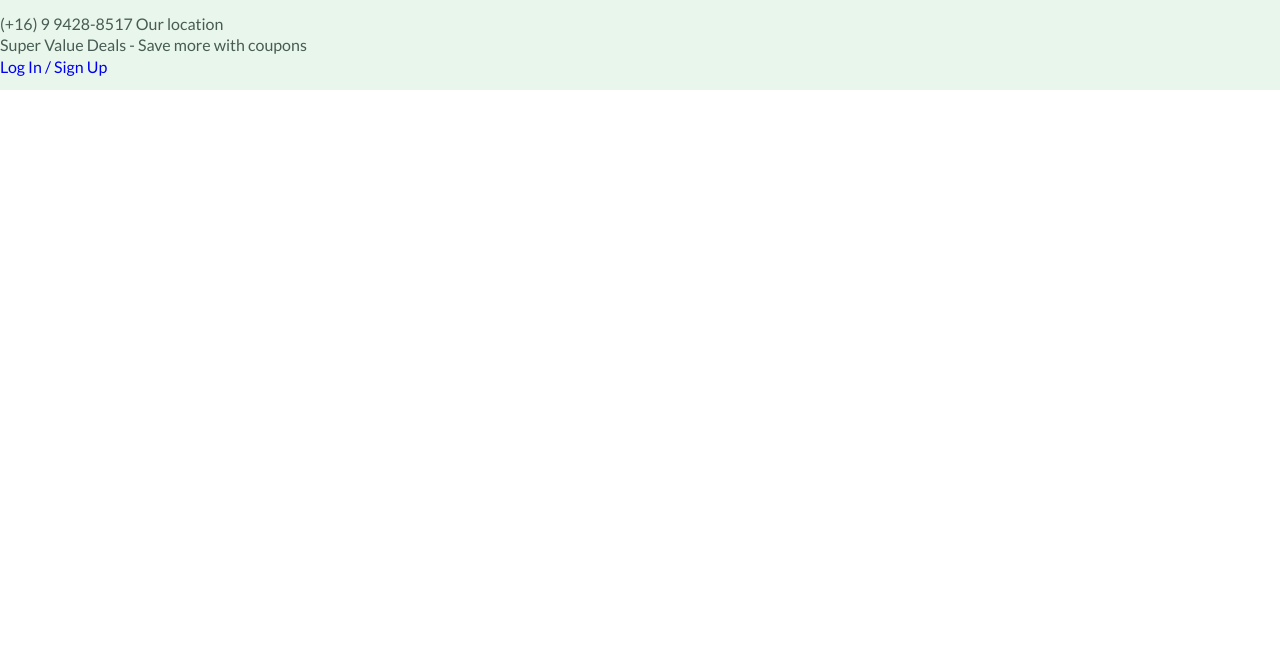
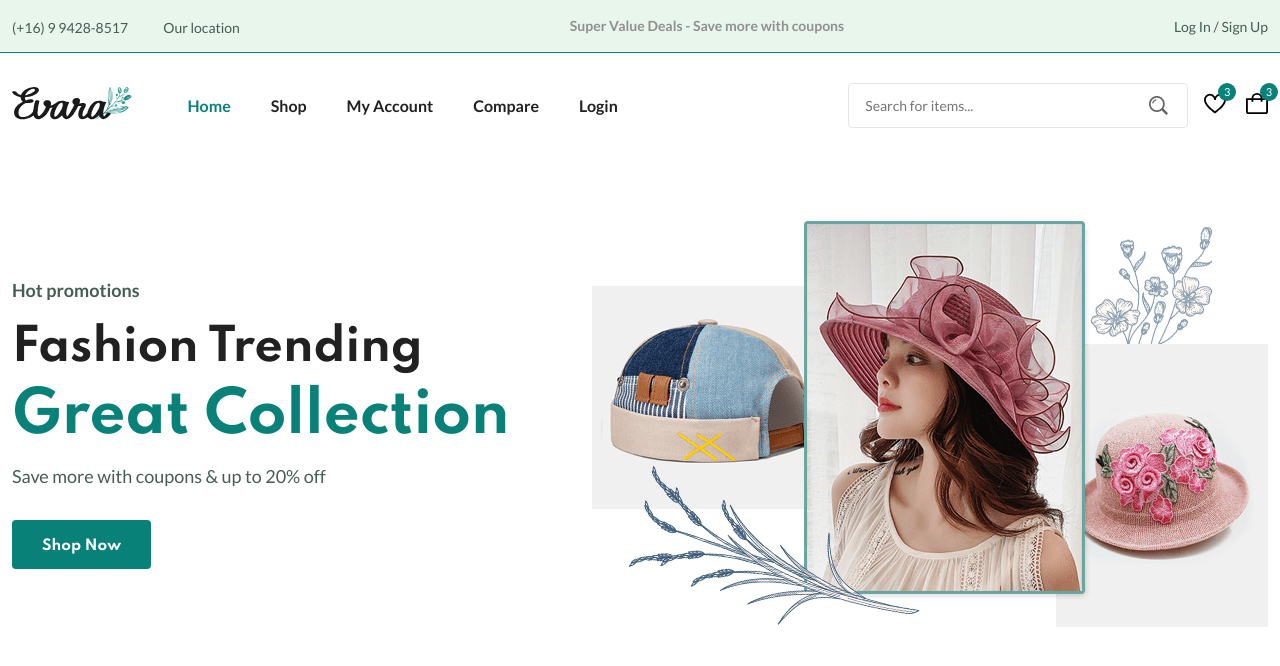
Before and after one commit to lscj2010/amagiadobiscuit, a plain HTML site: page index.html in a window 1280 px wide. Drawn offline with Linux system fonts and the light colour scheme.

Commit message:
Atualização

```diff
--- a/assets/css/styles.css
+++ b/assets/css/styles.css
@@ -7,7 +7,7 @@
 
   /*========== Colors ==========*/
   /* Color mode HSL(hue, saturation, lightness) */
-  --first-color: hsl(176, 88, 27%);
+  --first-color: hsl(176, 88%, 27%);
   --first-color-alt: hsl(129, 44%, 94%);
   --second-color: hsl(34, 94%, 87%);
   --title-color: hsl(0, 0%, 13%);
@@ -21,7 +21,7 @@
   /*========== Font and typography ==========*/
   /* .5rem = 8px | 1rem = 16px ... */
   --body-font: 'Lato', sans-serif;
-  --second-font: 'League Spartan', sans-serif;
+  --second-font: 'Spartan', sans-serif;
   --big-font-size: 3.5rem;
   --h1-font-size: 2.75rem;
   --h2-font-size: 2rem;
@@ -98,7 +98,23 @@ button, textarea, input {
 }
 /*=============== REUSABLE CSS CLASSES ===============*/
 .container {
-  background-color: var(--first-color);
+  max-width: 1320px;
+  margin-inline: auto;
+  padding-inline: .75rem;
+}
+.grid {
+  display: grid;
+  gap: 1.5rem;
+}
+.section--lg {
+  padding-block: 4rem;
+}
+.form__input {
+  border: 1px solid var(--border-color-alt);
+  padding-inline: 1rem;
+  height: 45px;
+  border-radius: 0.25rem;
+  font-size: var(--small-font-size);
 }
 /*=============== HEADER & NAV ===============*/
 .header__top {
@@ -106,12 +122,136 @@ button, textarea, input {
   border-bottom: 1px solid var(--first-color);
   padding-block: 0.875rem;
 }
+.header__container {
+  display: flex;
+  align-items: center;
+  justify-content: space-between;
+}
+.header__contact span:first-child {
+  margin-right: 2rem;
+}
+.header__contact span, .header__alert-news, .header__top-action {
+  font-size: var(--small-font-size);
+}
+.header__alert-news {
+  color: var(--text-color-light);
+  font-weight: var(--weight-600);
+}
+.header__top-action {
+  color: var(--text-color);
+}
+.nav, .nav__menu, .nav__list, .header__user-actions {
+  display: flex;
+  align-items: center;
+}
+.nav {
+  height: calc(var(--header-height) + 2.5rem);
+  justify-content: space-between;
+  column-gap: 1rem;
+}
+.nav__logo-img {
+  width: 150px;
+}
+.nav__menu {
+  width: 100%;
+  margin-left: 2.5rem;
+}
+.nav__list {
+  column-gap: 2.5rem;
+  margin-right: auto;
+}
+.nav__link {
+  color: var(--title-color);
+  font-weight: var(--weight-700);
+  transition: all 0.2s var(--transition);
+}
+.header__search {
+  width: 340px;
+  position: relative;
+}
+.header__search .form__input {
+  width: 100%;
+}
+.search__btn {
+  position: absolute;
+  top: 24%;
+  right: 1.25rem;
+  cursor: pointer;
+}
+.header__user-actions {
+  column-gap: 1.25rem;
+}
+.header__action-btn {
+  position: relative;
+}
+.header__action-btn img {
+  width: 30px;
+}
+.header__action-btn .count {
+  position: absolute;
+  top: -0.625rem;
+  right: -0.625rem;
+  background-color: var(--first-color);
+  color: var(--body-color);
+  height: 18px;
+  width: 18px;
+  line-height: 18px;
+  border-radius: 50%;
+  text-align: center;
+  font-size: var(--tiny-font-size);
+}
 /* Active link */
-
+.active-link, .nav__link:hover {
+  color: var(--first-color);
+}
 /*=============== HOME ===============*/
-
+.home__container {
+  grid-template-columns: 5fr 7fr;
+  align-items: center;
+}
+.home__subtitle, .home__description {
+  font-size: var(--large-font-size);
+}
+.home__subtitle {
+  font-family: var(--second-color);
+  font-weight: var(--weight-600);
+  margin-bottom: 1rem;
+  display: block;
+}
+.home__title {
+  font-size: var(--h1-font-size);
+  font-weight: var(--weight-700);
+  line-height: 1.4;
+}
+.home__title span {
+  color: var(--first-color);
+  font-size: var(--big-font-size);
+}
+.home__description {
+  margin-block: .5rem 2rem;
+}
+.home__img {
+  justify-self: flex-end;
+}
 /*=============== BUTTONS ===============*/
-
+.btn {
+  display: inline-block;
+  background-color: var(--first-color);
+  border: 2px solid var(--first-color);
+  color: var(--body-color);
+  padding-inline: 1.75rem;
+  height: 49px;
+  line-height: 49px;
+  border-radius: .25rem;
+  font-family: var(--second-font);
+  font-size: var(--small-font-size);
+  font-weight: var(--weight-700);
+  transition: all 0.4s var(--transition);
+}
+.btn:hover {
+  background-color: transparent;
+  color: var(--first-color);
+}58:44
 /*=============== CATEGORIES ===============*/
 
 /* Swiper class */
--- a/index.html
+++ b/index.html
@@ -28,12 +28,66 @@
           <a href="login-register.html" class="header__top-action">Log In / Sign Up</a>
         </div>
       </div>
+      <nav class="nav container">
+        <a href="index.html" class="nav__logo">
+          <img src="assets/img/logo.svg" alt="" class="nav__logo-img">
+        </a>
+        <div class="nav__menu" id="nav-menu">
+          <ul class="nav__list">
+            <li class="nav__item">
+              <a href="index.html" class="nav__link active-link">Home</a>
+            </li>
+            <li class="nav__item">
+              <a href="shop.html" class="nav__link">Shop</a>
+            </li>
+            <li class="nav__item">
+              <a href="accounts.html" class="nav__link">My Account</a>
+            </li>
+            <li class="nav__item">
+              <a href="compare.html" class="nav__link">Compare</a>
+            </li>
+            <li class="nav__item">
+              <a href="login-register.html" class="nav__link">Login</a>
+            </li>
+          </ul>
+          <div class="header__search">
+            <input type="text" placeholder="Search for items..." class="form__input">
+            <button type="button" title="Botão" class="search__btn">
+              <img src="assets/img/search.png" alt="">
+            </button>
+          </div>
+        </div>
+        <div class="header__user-actions">
+          <a href="wishlist.html" class="header__action-btn">
+            <img src="assets/img/icon-heart.svg" alt="">
+            <span class="count">3</span>
+          </a>
+          <a href="cart.html" class="header__action-btn">
+            <img src="assets/img/icon-cart.svg" alt="">
+            <span class="count">3</span>
+          </a>
+        </div>
+      </nav>
     </header>
 
     <!--=============== MAIN ===============-->
     <main class="main">
       <!--=============== HOME ===============-->
-      <section class="home"></section>
+      <section class="home section--lg">
+        <div class="home__container container grid">
+          <div class="home__content">
+            <span class="home__subtitle">Hot promotions</span>
+            <h1 class="home__title">
+              Fashion Trending <span>Great Collection</span>
+            </h1>
+            <p class="home__description">
+              Save more with coupons & up to 20% off
+            </p>
+            <a href="shop.html" class="btn">Shop Now</a>
+          </div>
+          <img src="assets/img/home-img.png" alt="" class="home__img">
+        </div>
+      </section>
 
       <!--=============== CATEGORIES ===============-->
       <section class="categories"></section>
```
